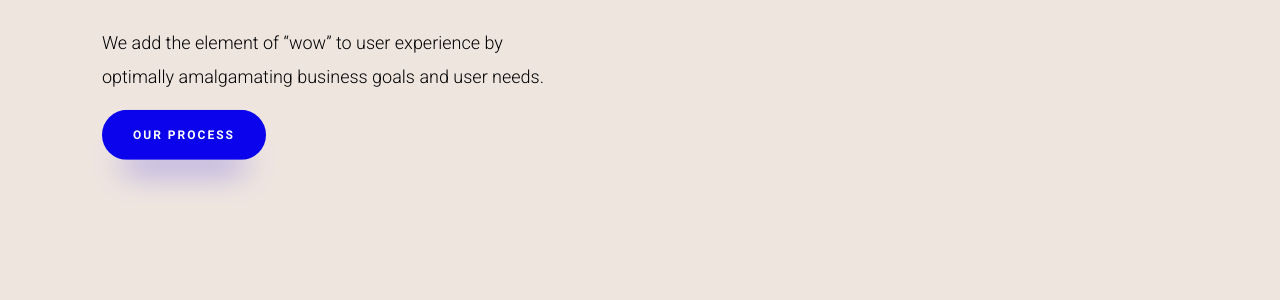
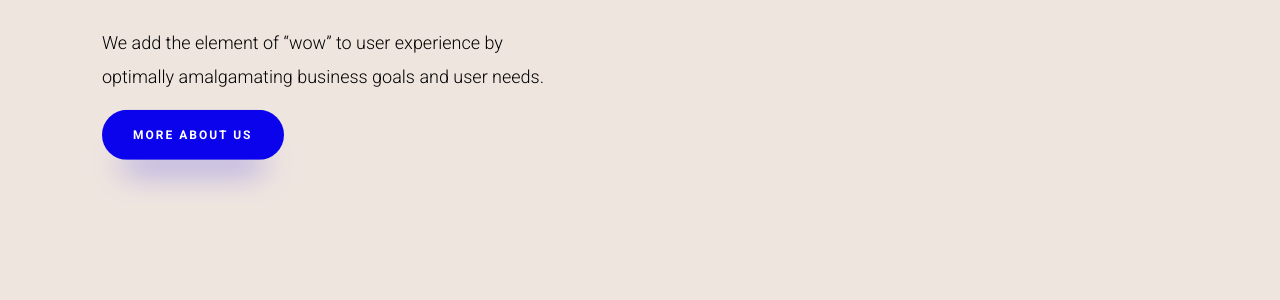
Before and after one commit to aftabkhalid/aks, a Jekyll site: the page built from index.html, in a window 1280 px wide and 900 px high, scrolled down 3390 px. Shown: the part 132-432 px from the top of the window. Built offline with Jekyll 4.4.1, drawn with Linux system fonts in a browser that asks for light colours; nearby versions of some CDN libraries.

Commit message:
add link to each other

```diff
--- a/about.html
+++ b/about.html
@@ -53,7 +53,7 @@
           <div class="col-10">
             <p class="lead mb-4" data-scroll data-scroll-speed="1" data-scroll-delay="0.08">We help our clients with solutions in design, creative, emerging technology, and stunning communications.</p>
             <p data-scroll data-scroll-speed="1" data-scroll-delay="0.08"><strong>Explore our latest work</strong></p>
-            <a href="#" class="btn btn-theme btn-theme-sm btn-theme-purple" data-scroll data-scroll-speed="1" data-scroll-delay="0.05">Our Work</a>
+            <a href="{{site.baseurl}}/work" class="btn btn-theme btn-theme-sm btn-theme-purple" data-scroll data-scroll-speed="1" data-scroll-delay="0.05">Our Work</a>
             <a href="#" class="btn btn-theme btn-theme-sm btn-outline-dark ms-2" data-scroll data-scroll-speed="1" data-scroll-delay="0.05">Upwork Profile</a>
           </div>
         </div>
--- a/index.html
+++ b/index.html
@@ -166,7 +166,7 @@
     </div>
     <div class="col-12 col-sm-12 col-md-7 col-lg-5 col-xl-5 col-xxl-5" data-scroll data-scroll-speed="0.75"  data-scroll-delay="0.1" data-scroll-repeat="">
       <p>We add the element of “wow” to user experience by optimally amalgamating business goals and user needs.</p>
-			<a href="#" class="btn btn-theme btn-theme-sm btn-theme-purple" data-scroll>our process</a>
+			<a href="{{site.baseurl}}/about" class="btn btn-theme btn-theme-sm btn-theme-purple" data-scroll>More about us</a>
     </div>
     <!-- <div class="design-process">
       <h1 data-scroll data-scroll-speed="-1"  data-scroll-delay="0.1">Design Process</h1>
@@ -305,28 +305,28 @@
 			<div class="col-12">
         <div class="row justify-content-between">
           <div class="col-12 col-sm-12 col-md-12 col-lg-6 col-xl-6 col-xxl-6" data-scroll data-scroll-speed="0.75" data-scroll-position="top" data-scroll-delay="0.05" data-scroll-repeat="true">
-    				<a href="#" class="portfolio">
+    				<a href="{{site.baseurl}}/projects/taxslips" class="portfolio">
     					<img src="images/cover-taxslip.jpg" alt="">
     					<h4>Taxslip</h4>
     					<p>The ultimate mobile Karaoke experience</p>
     				</a>
     			</div>
     			<div class="col-12 col-sm-12 col-md-12 col-lg-6 col-xl-6 col-xxl-6" data-scroll data-scroll-speed="0.5" data-scroll-position="top" data-scroll-delay="0.05" data-scroll-repeat="true">
-    				<a href="#" class="portfolio">
+    				<a href="{{site.baseurl}}/projects/mevris" class="portfolio">
     					<img src="images/cover-mevris.jpg" alt="">
     					<h4>Mevris</h4>
     					<p>The ultimate mobile Karaoke experience</p>
     				</a>
     			</div>
     			<div class="col-12 col-sm-12 col-md-12 col-lg-6 col-xl-6 col-xxl-6" data-scroll data-scroll-speed="0.75" data-scroll-position="top" data-scroll-delay="0.05" data-scroll-repeat="true">
-    				<a href="#" class="portfolio">
+    				<a href="{{site.baseurl}}/projects/dukaan-dashboard" class="portfolio">
     					<img src="images/cover-dukaan.jpg" alt="">
     					<h4>Dukaan</h4>
     					<p>The ultimate mobile Karaoke experience</p>
     				</a>
     			</div>
     			<div class="col-12 col-sm-12 col-md-12 col-lg-6 col-xl-6 col-xxl-6" data-scroll data-scroll-speed="0.5" data-scroll-position="top" data-scroll-delay="0.05" data-scroll-repeat="true">
-    				<a href="#" class="portfolio">
+    				<a href="{{site.baseurl}}/web-design/ogc" class="portfolio">
     					<img src="images/cover-ogc.jpg" alt="">
     					<h4>OGC</h4>
     					<p>The ultimate mobile Karaoke experience</p>
@@ -340,7 +340,7 @@
     				</a>
     			</div>
           <div class="col-12 col-sm-12 col-md-12 col-lg-6 col-xl-6 col-xxl-6" data-scroll data-scroll-speed="0.5" data-scroll-position="top" data-scroll-delay="0.05" data-scroll-repeat="true">
-    				<a href="#" class="portfolio">
+    				<a href="{{site.baseurl}}/web-design/infotech" class="portfolio">
     					<img src="images/cover-infotech.jpg" alt="">
     					<h4>Infotech</h4>
     					<p>The ultimate mobile Karaoke experience</p>
```
